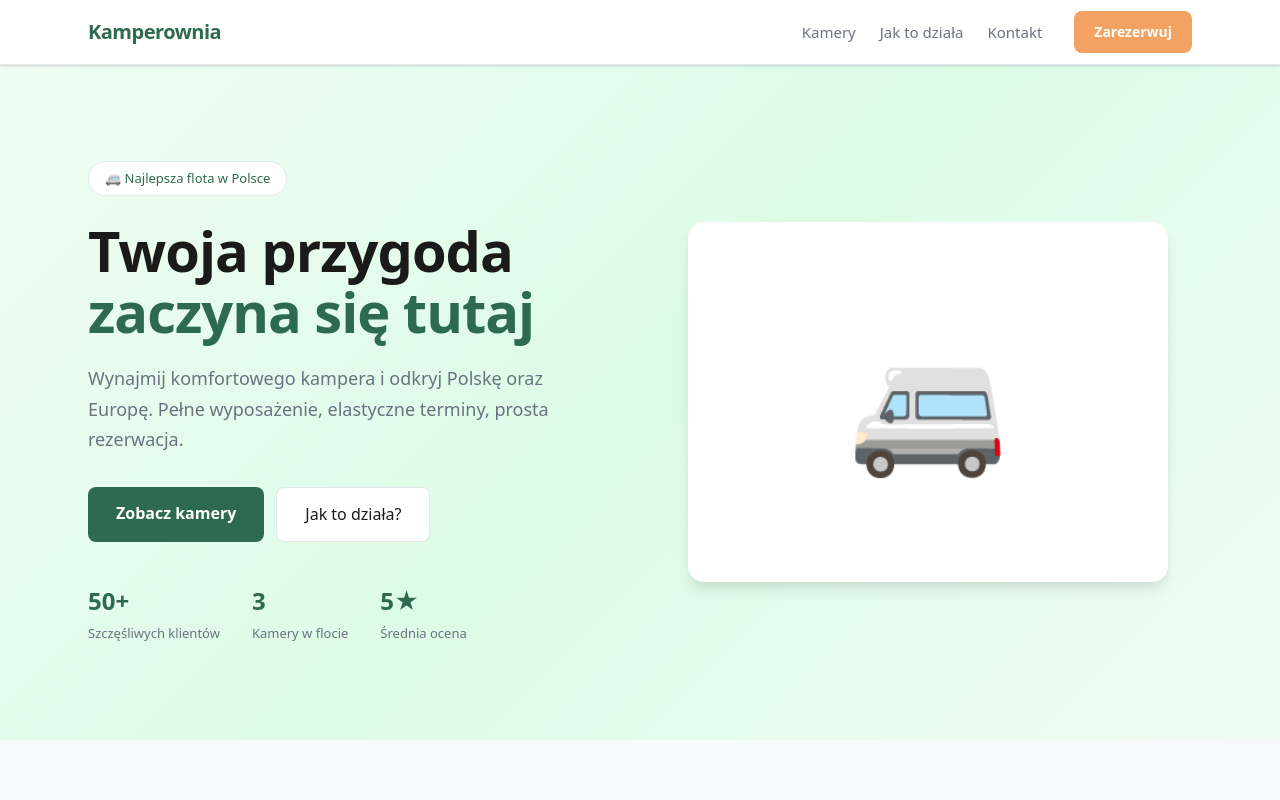
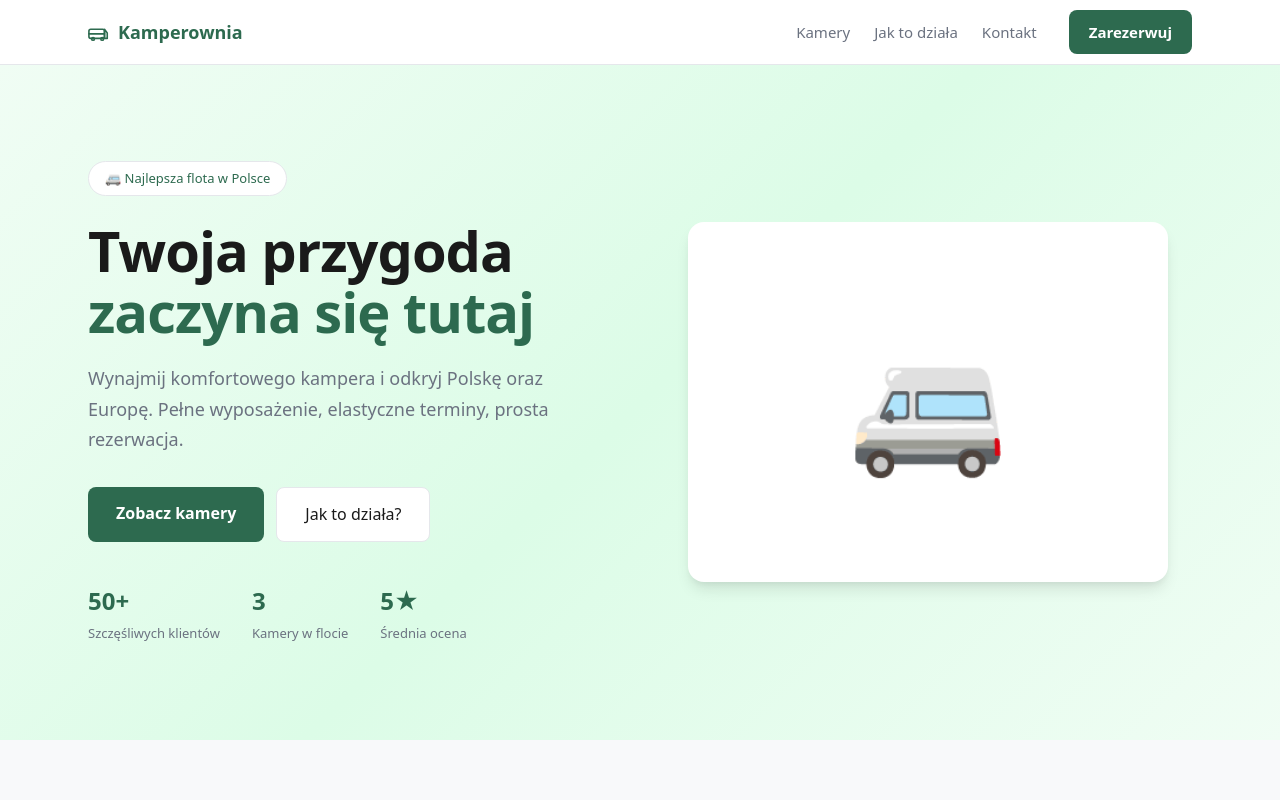
Before and after one commit to wojciechluszczynski/camper-rental, a Next.js app: page / in a window 1280 px wide. Shown: the top 800 px of the page. Built offline with nearby package versions, Linux system fonts and the light colour scheme; no server answers.

Commit message:
feat: redesign header with SVG logo icon, sticky blur

```diff
--- a/src/components/layout/Header.module.css
+++ b/src/components/layout/Header.module.css
@@ -2,9 +2,9 @@
   position: sticky;
   top: 0;
   z-index: 100;
-  background: var(--color-bg);
+  background: rgba(255,255,255,0.95);
+  backdrop-filter: blur(8px);
   border-bottom: 1px solid var(--color-border);
-  box-shadow: var(--shadow);
 }
 
 .inner {
@@ -18,11 +18,16 @@
 }
 
 .logo {
-  font-size: 1.25rem;
-  font-weight: 700;
+  display: flex;
+  align-items: center;
+  gap: 8px;
+  font-weight: 800;
+  font-size: 1.125rem;
   color: var(--color-primary);
-  letter-spacing: -0.5px;
+  flex-shrink: 0;
 }
+
+.logo svg { color: var(--color-primary); }
 
 .nav {
   display: flex;
@@ -32,23 +37,25 @@
 
 .nav a {
   font-size: 0.9375rem;
+  font-weight: 500;
   color: var(--color-text-muted);
   transition: color 0.15s;
 }
 
-.nav a:hover { color: var(--color-primary); }
+.nav a:hover { color: var(--color-text); }
 
 .cta {
-  background: var(--color-accent);
+  background: var(--color-primary);
   color: white;
   font-weight: 600;
-  font-size: 0.875rem;
+  font-size: 0.9375rem;
   padding: 10px 20px;
   border-radius: var(--radius);
-  transition: opacity 0.15s;
+  transition: background 0.15s;
+  flex-shrink: 0;
 }
 
-.cta:hover { opacity: 0.9; }
+.cta:hover { background: var(--color-primary-dark); }
 
 @media (max-width: 640px) {
   .nav { display: none; }
--- a/src/components/layout/Header.tsx
+++ b/src/components/layout/Header.tsx
@@ -1,17 +1,21 @@
 import Link from 'next/link'
+import { IconCamper } from '@/components/icons'
 import styles from './Header.module.css'
 
 export function Header() {
   return (
     <header className={styles.header}>
       <div className={styles.inner}>
-        <Link href="/" className={styles.logo}>Kamperownia</Link>
+        <Link href="/" className={styles.logo}>
+          <IconCamper size={22} />
+          <span>Kamperownia</span>
+        </Link>
         <nav className={styles.nav}>
-          <Link href="#fleet">Kamery</Link>
-          <Link href="#how-it-works">Jak to działa</Link>
-          <Link href="#contact">Kontakt</Link>
+          <Link href="/#fleet">Kamery</Link>
+          <Link href="/#jak-to-dziala">Jak to działa</Link>
+          <Link href="/#kontakt">Kontakt</Link>
         </nav>
-        <Link href="#fleet" className={styles.cta}>Zarezerwuj</Link>
+        <Link href="/#fleet" className={styles.cta}>Zarezerwuj</Link>
       </div>
     </header>
   )
```
